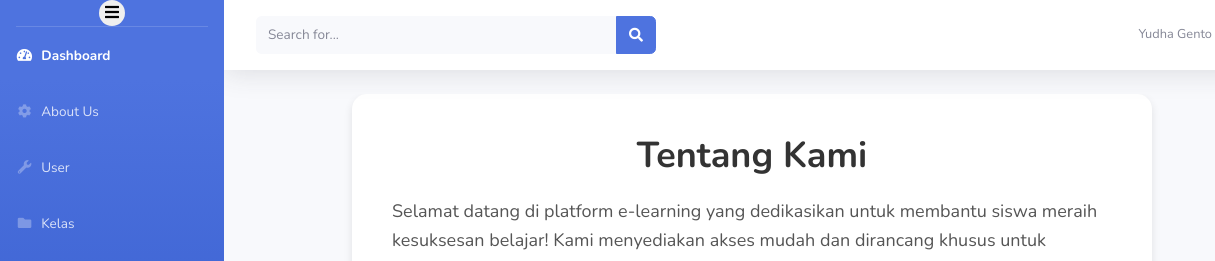
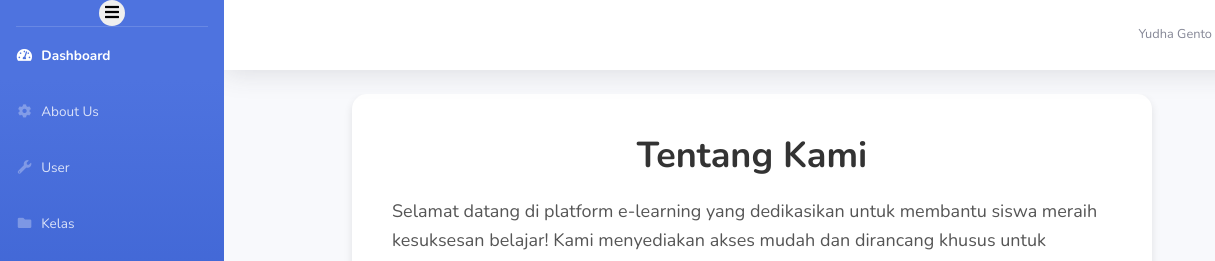
Before and after one commit to Lexh19/belajar-kuy, a website with bundled scripts: page about-us.html in a window 1280 px wide. Shown: the top 261 px of the page, 0-1215 px from the left. Built offline with nearby package versions, Linux system fonts and the light colour scheme.

Commit message:
delate sherbar

```diff
--- a/about-us.html
+++ b/about-us.html
@@ -110,20 +110,6 @@
                     <button id="sidebarToggleTop" class="btn btn-link d-md-none rounded-circle mr-3">
                         <i class="fa fa-bars"></i>
                     </button>
-
-                    <!-- Topbar Search -->
-                    <form
-                        class="d-none d-sm-inline-block form-inline mr-auto ml-md-3 my-2 my-md-0 mw-100 navbar-search">
-                        <div class="input-group">
-                            <input type="text" class="form-control bg-light border-0 small" placeholder="Search for..."
-                                aria-label="Search" aria-describedby="basic-addon2">
-                            <div class="input-group-append">
-                                <button class="btn btn-primary" type="button">
-                                    <i class="fas fa-search fa-sm"></i>
-                                </button>
-                            </div>
-                        </div>
-                    </form>
 
                     <!-- Topbar Navbar -->
                     <ul class="navbar-nav ml-auto">
```
Also changed, not shown: clases/X.html (+0 -13 lines), clases/XI.html (+1 -13 lines), clases/XII.html (+1 -13 lines), class.html (+0 -13 lines), quiz.html (+0 -13 lines), user.html (+1 -13 lines).
